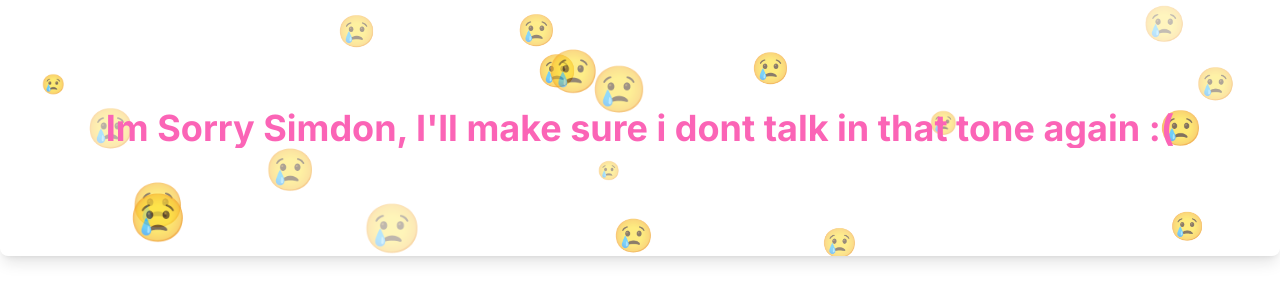
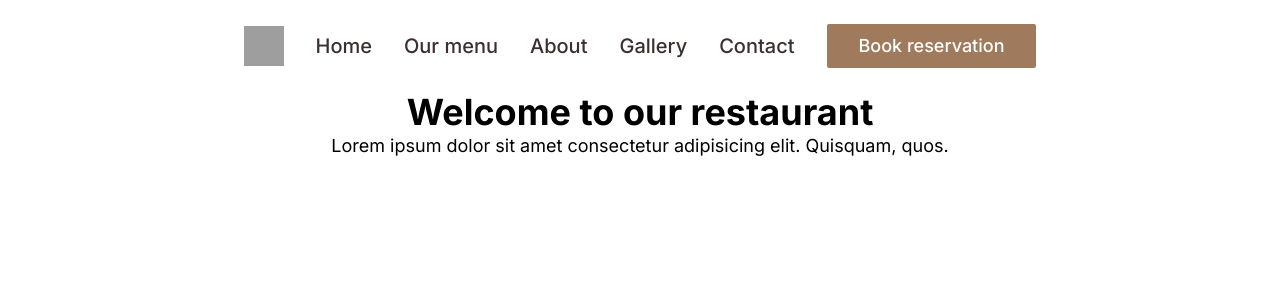
Before and after one commit to kunal70006/woodpecker, a Next.js app: page / in a window 1280 px wide. Shown: the top 302 px of the page. Built offline with nearby package versions, Linux system fonts and the light colour scheme; grey boxes are pictures that could not be loaded.

Commit message:
admin dashboard init

```diff
--- /dev/null
+++ b/src/components/dashboard/index.tsx
@@ -0,0 +1,65 @@
+/* eslint-disable @next/next/no-img-element */
+import { useEffect, useState } from "react";
+import { Product } from "../../utils/types";
+import { useRouter } from "next/router";
+
+export const Dashboard = () => {
+  const [products, setProducts] = useState<Product[]>([]);
+  const [loading, setLoading] = useState(true);
+  const router = useRouter();
+
+  useEffect(() => {
+    const fetchProducts = async () => {
+      try {
+        const response = await fetch("/api/get-products");
+        const data = await response.json();
+        setProducts(data);
+      } catch (error) {
+        console.error("Error fetching products:", error);
+      } finally {
+        setLoading(false);
+      }
+    };
+
+    fetchProducts();
+  }, []);
+
+  if (loading) {
+    return (
+      <div className="min-h-screen flex items-center justify-center">
+        Loading...
+      </div>
+    );
+  }
+
+  return (
+    <div className="min-h-screen p-8">
+      <h1 className="text-4xl font-bold mb-8">Products</h1>
+      <div className="grid grid-cols-1 md:grid-cols-2 lg:grid-cols-3 gap-6">
+        {products.map((product) => (
+          <div
+            key={product.id}
+            onClick={() => router.push(`/admin/products/${product.id}`)}
+            className="border rounded-lg p-4 shadow-sm cursor-pointer"
+          >
+            <img
+              src={product.image}
+              alt={product.title}
+              className="w-full h-48 object-cover rounded-md mb-4"
+            />
+            <h2 className="text-xl font-semibold mb-2">{product.title}</h2>
+            <p className="text-gray-600 mb-2">{product.description}</p>
+            <div className="flex justify-between items-center">
+              <span className="text-lg font-bold">${product.price}</span>
+              {product.outOfStock ? (
+                <span className="text-red-500">Out of Stock</span>
+              ) : (
+                <span className="text-green-500">In Stock</span>
+              )}
+            </div>
+          </div>
+        ))}
+      </div>
+    </div>
+  );
+};
--- a/src/components/test.tsx
+++ /dev/null
@@ -1,81 +0,0 @@
-import React, { useState, useEffect } from "react";
-
-interface EmojiPosition {
-  id: number;
-  left: number;
-  top: number;
-  size: number;
-  animationDuration: number;
-  animationDelay: number;
-  opacity: number;
-}
-
-const AnimatedTextReveal = () => {
-  const [revealed, setRevealed] = useState(false);
-  const [emojiPositions, setEmojiPositions] = useState<EmojiPosition[]>([]);
-  const text =
-    "Im Sorry Simdon, I'll make sure i dont talk in that tone again :(";
-
-  // Generate random positions for emojis
-  useEffect(() => {
-    const positions = [];
-    for (let i = 0; i < 20; i++) {
-      positions.push({
-        id: i,
-        left: Math.random() * 100,
-        top: Math.random() * 100,
-        size: Math.random() * 2 + 1,
-        animationDuration: Math.random() * 10 + 5,
-        animationDelay: Math.random() * 5,
-        opacity: Math.random() * 0.5 + 0.2,
-      });
-    }
-    setEmojiPositions(positions);
-
-    // Auto-reveal after 1.5 seconds
-    const timer = setTimeout(() => {
-      setRevealed(true);
-    }, 1500);
-
-    return () => clearTimeout(timer);
-  }, []);
-
-  return (
-    <div className="relative flex items-center justify-center w-full h-64 overflow-hidden bg-gradient-to-r rounded-lg shadow-lg">
-      {/* Background emojis */}
-      {emojiPositions.map((emoji) => (
-        <div
-          key={emoji.id}
-          className="absolute text-4xl animate-bounce"
-          style={{
-            left: `${emoji.left}%`,
-            top: `${emoji.top}%`,
-            fontSize: `${emoji.size}rem`,
-            opacity: emoji.opacity,
-            animationDuration: `${emoji.animationDuration}s`,
-            animationDelay: `${emoji.animationDelay}s`,
-            transform: "translateY(0px)",
-            animation: `bounce ${emoji.animationDuration}s ease-in-out ${emoji.animationDelay}s infinite alternate`,
-          }}
-        >
-          😢
-        </div>
-      ))}
-
-      {/* Text reveal container */}
-      <div className="z-10 text-center absolute top-1/2 left-1/2 transform -translate-x-1/2 -translate-y-1/2 w-full px-4">
-        <div className="overflow-hidden">
-          <h1
-            className={`text-4xl font-bold text-pink-400 transform transition-transform duration-1000 ${
-              revealed ? "translate-y-0" : "translate-y-full"
-            }`}
-          >
-            {text}
-          </h1>
-        </div>
-      </div>
-    </div>
-  );
-};
-
-export default AnimatedTextReveal;
--- /dev/null
+++ b/src/pages/admin/index.tsx
@@ -0,0 +1,9 @@
+import { Dashboard } from "@/components/dashboard";
+
+export default function Admin() {
+  return (
+    <div className="min-h-screen">
+      <Dashboard />
+    </div>
+  );
+}
--- /dev/null
+++ b/src/pages/admin/products/[id].tsx
@@ -0,0 +1,7 @@
+import React from "react";
+
+const ProductPage = () => {
+  return <div>ProductPage</div>;
+};
+
+export default ProductPage;
--- /dev/null
+++ b/src/pages/api/get-products.ts
@@ -0,0 +1,83 @@
+import { NextApiRequest, NextApiResponse } from "next";
+import { Product } from "../../utils/types";
+
+const mockProducts: Product[] = [
+  {
+    id: "1",
+    title: "Espresso",
+    description: "Rich and bold single shot of espresso",
+    price: 3.5,
+    image: "https://images.unsplash.com/photo-1512568400610-62da28bc8a13",
+    category: "Coffee",
+    outOfStock: false,
+    createdAt: new Date("2024-01-15"),
+    updatedAt: new Date("2024-01-15"),
+  },
+  {
+    id: "2",
+    title: "Cappuccino",
+    description: "Classic cappuccino with steamed milk and foam",
+    price: 4.5,
+    image: "https://images.unsplash.com/photo-1572442388796-11668a67e53d",
+    category: "Coffee",
+    outOfStock: false,
+    createdAt: new Date("2024-02-01"),
+    updatedAt: new Date("2024-02-01"),
+  },
+  {
+    id: "3",
+    title: "Croissant",
+    description: "Freshly baked buttery croissant",
+    price: 3.25,
+    image: "https://images.unsplash.com/photo-1563729784474-d77dbb933a9e",
+    category: "Pastry",
+    outOfStock: false,
+    createdAt: new Date("2024-01-20"),
+    updatedAt: new Date("2024-02-10"),
+  },
+  {
+    id: "4",
+    title: "Blueberry Muffin",
+    description: "Moist muffin packed with fresh blueberries",
+    price: 3.75,
+    image: "https://images.unsplash.com/photo-1603532648955-039310d9ed75",
+    category: "Pastry",
+    outOfStock: true,
+    createdAt: new Date("2024-01-20"),
+    updatedAt: new Date("2024-02-10"),
+  },
+  {
+    id: "5",
+    title: "Iced Latte",
+    description: "Chilled espresso with milk over ice",
+    price: 4.75,
+    image: "https://images.unsplash.com/photo-1517705008128-361805f42e86",
+    category: "Coffee",
+    outOfStock: false,
+    createdAt: new Date("2024-01-20"),
+    updatedAt: new Date("2024-02-10"),
+  },
+  {
+    id: "6",
+    title: "Avocado Toast",
+    description: "Sourdough toast with smashed avocado and cherry tomatoes",
+    price: 8.5,
+    image: "https://images.unsplash.com/photo-1582137375727-3a9bdd0a2a0a",
+    category: "Food",
+    outOfStock: false,
+    createdAt: new Date("2024-01-20"),
+    updatedAt: new Date("2024-02-10"),
+  },
+];
+
+export default function handler(
+  req: NextApiRequest,
+  res: NextApiResponse<Product[]>
+) {
+  if (req.method === "GET") {
+    res.status(200).json(mockProducts);
+  } else {
+    res.setHeader("Allow", ["GET"]);
+    res.status(405).end(`Method ${req.method} Not Allowed`);
+  }
+}
--- a/src/pages/index.tsx
+++ b/src/pages/index.tsx
@@ -1,10 +1,9 @@
-// import { Hero } from "@/components/Hero";
-import AnimatedTextReveal from "@/components/test";
+import { Hero } from "@/components/Hero";
 
 export default function Home() {
   return (
     <div className="min-h-screen">
-      <AnimatedTextReveal />
+      <Hero />
     </div>
   );
 }
--- /dev/null
+++ b/src/utils/types.ts
@@ -0,0 +1,11 @@
+export type Product = {
+  title: string;
+  description: string;
+  price: number;
+  image: string;
+  category: string;
+  id: string;
+  outOfStock: boolean;
+  createdAt: Date;
+  updatedAt: Date;
+};
```
Also changed, not shown: 1 other file (tests, documents, lock files or other folders).
